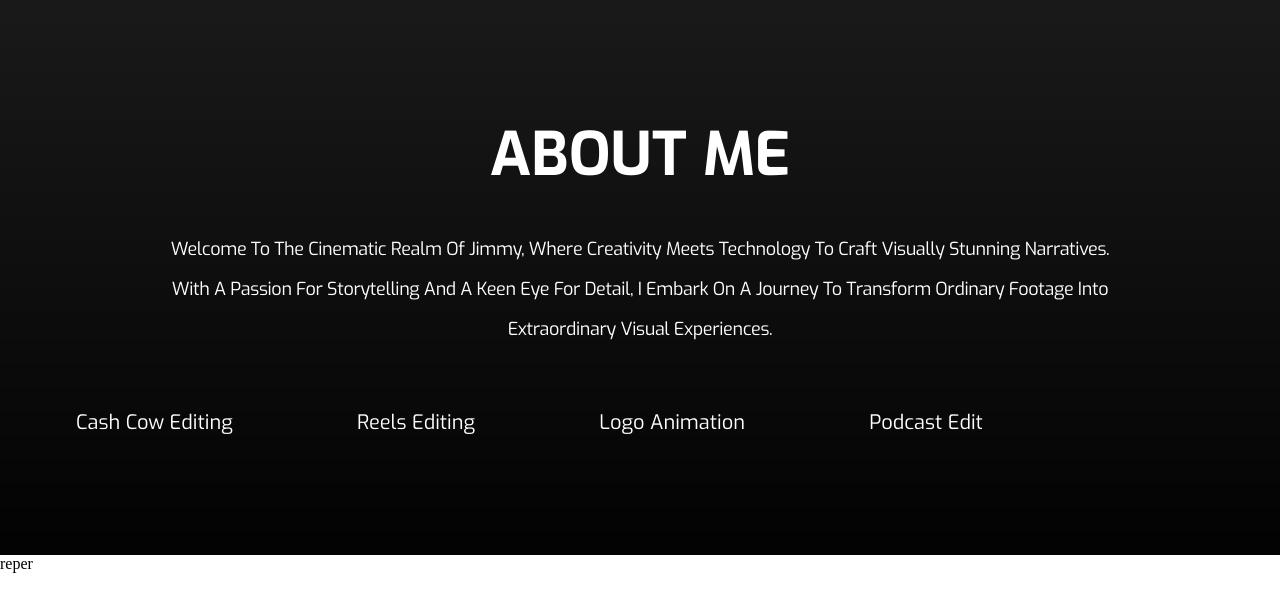
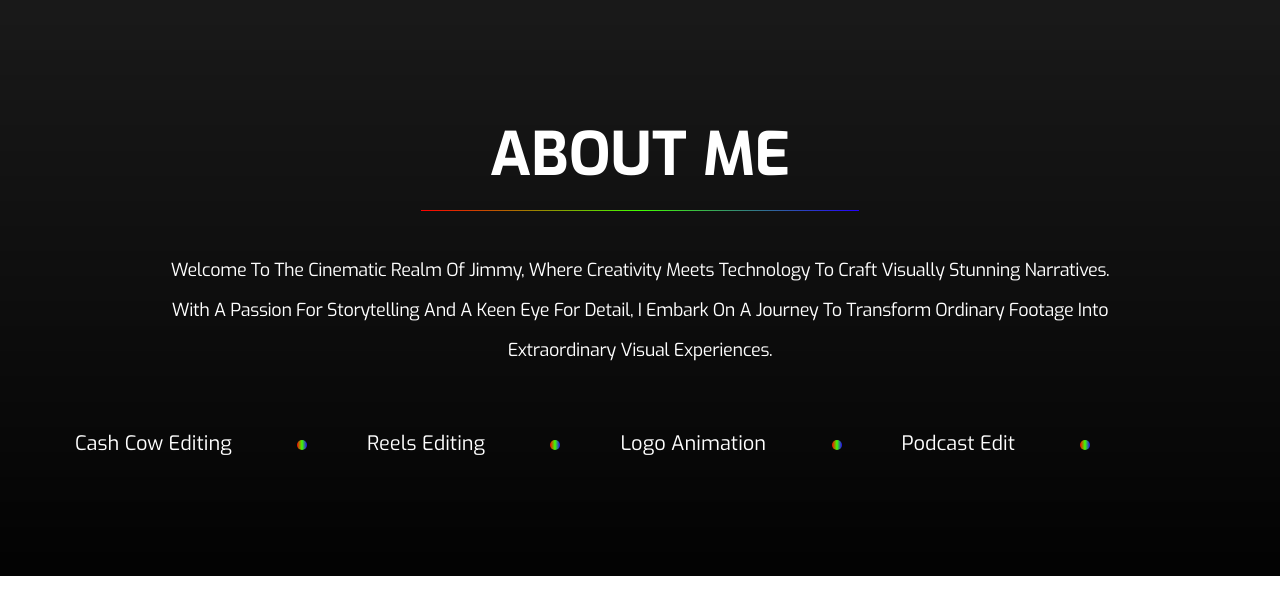
Before and after one commit to Inzhoner/lesson_7, a website: page index.html in a window 1280 px wide. Drawn offline with Linux system fonts and the light colour scheme.

Commit message:
получился эллипс

```diff
--- a/css/style.css
+++ b/css/style.css
@@ -29,6 +29,21 @@
   margin-bottom: 40px;
 }
 
+.description__title::after {
+  content: '';
+  display: block;
+  margin: 0 auto;
+  margin-top: 20px;
+  width: 35%;
+  height: 1px;
+  background: linear-gradient(
+    90deg,
+    rgba(255, 0, 0, 1) 0%,
+    rgba(66, 255, 0, 1) 50%,
+    rgba(36, 0, 255, 1) 100%
+  );
+}
+
 .description__text {
   font-size: 18px;
   line-height: 222%;
@@ -38,35 +53,39 @@
   padding: 0 140px;
 }
 
+/*// About skills */
+
 .about__skills {
-}
-.skills-list {
-  margin-inline: auto;
-  padding: 0 61px;
+  margin: 0 auto;
+  font-size: 0;
 }
 
-.list-item {
-  text-align: center;
+.about__skills-item {
   display: inline-block;
   font-weight: 500;
   font-size: 20px;
-  line-height: 1.25;
+  line-height: 125%;
   text-transform: capitalize;
+  margin-left: 60px;
 }
 
-.list-item:not(:last-child) {
-  margin-right: 60px;
-}
-
-.list-item::after {
+.about__skills-item::after {
   content: '';
+  display: inline-block;
   width: 10px;
   height: 10px;
   margin-left: 60px;
-  background: linear-gradient(90deg, #f00 0%, #42ff00 48.9%, #2400ff 100%);
   border-radius: 100%;
+  background: linear-gradient(90deg, rgba(255, 0, 0, 1) 0%, rgba(66, 255, 0, 1) 50%, rgba(36, 0, 255, 1) 100%);
 }
 
-
-/* border-radius: 100%;
-fill: linear-gradient(90deg, #f00 0%, #42ff00 48.9%, #2400ff 100%); */
+.lorem::after {
+    content: '';
+    display: inline-block;
+    left: 200px;
+    width: 10px;
+    height: 10px;
+    margin-left: 60px;
+    border-radius: 100%;
+    background: linear-gradient(90deg, rgba(255, 0, 0, 1) 0%, rgba(66, 255, 0, 1) 50%, rgba(36, 0, 255, 1) 100%);
+}
--- a/index.html
+++ b/index.html
@@ -19,24 +19,21 @@
                 </div>
             </div>
             <div class="about__skills">
-                <ul class="skills-list">
-                    <li class="list-item">
-                        <a href="#">Cash cow editing</a>
-                    </li>
-                    <li class="list-item">
-                        <a href="#">Reels editing</a>
-                    </li>
-                    <li class="list-item">
-                        <a href="#">logo animation</a>
-                    </li>
-                    <li class="list-item">
-                        <a href="#">podcast edit</a>
-                    </li>
-                </ul>
+                <div class="about__skills-item">
+                    <a href="#">Cash cow editing</a>
+                </div>
+                <div class="about__skills-item">
+                    <a href="#">Reels editing</a>
+                </div>
+                <div class="about__skills-item">
+                    <a href="#">logo animation</a>
+                </div>
+                <div class="about__skills-item">
+                    <a href="#">podcast edit</a>
+                </div>
             </div>
         </div>
     </div>
-    <div>reper</div>
 </body>
 
 </html>
```
Also changed, not shown: img/Ellipse.svg (added).
